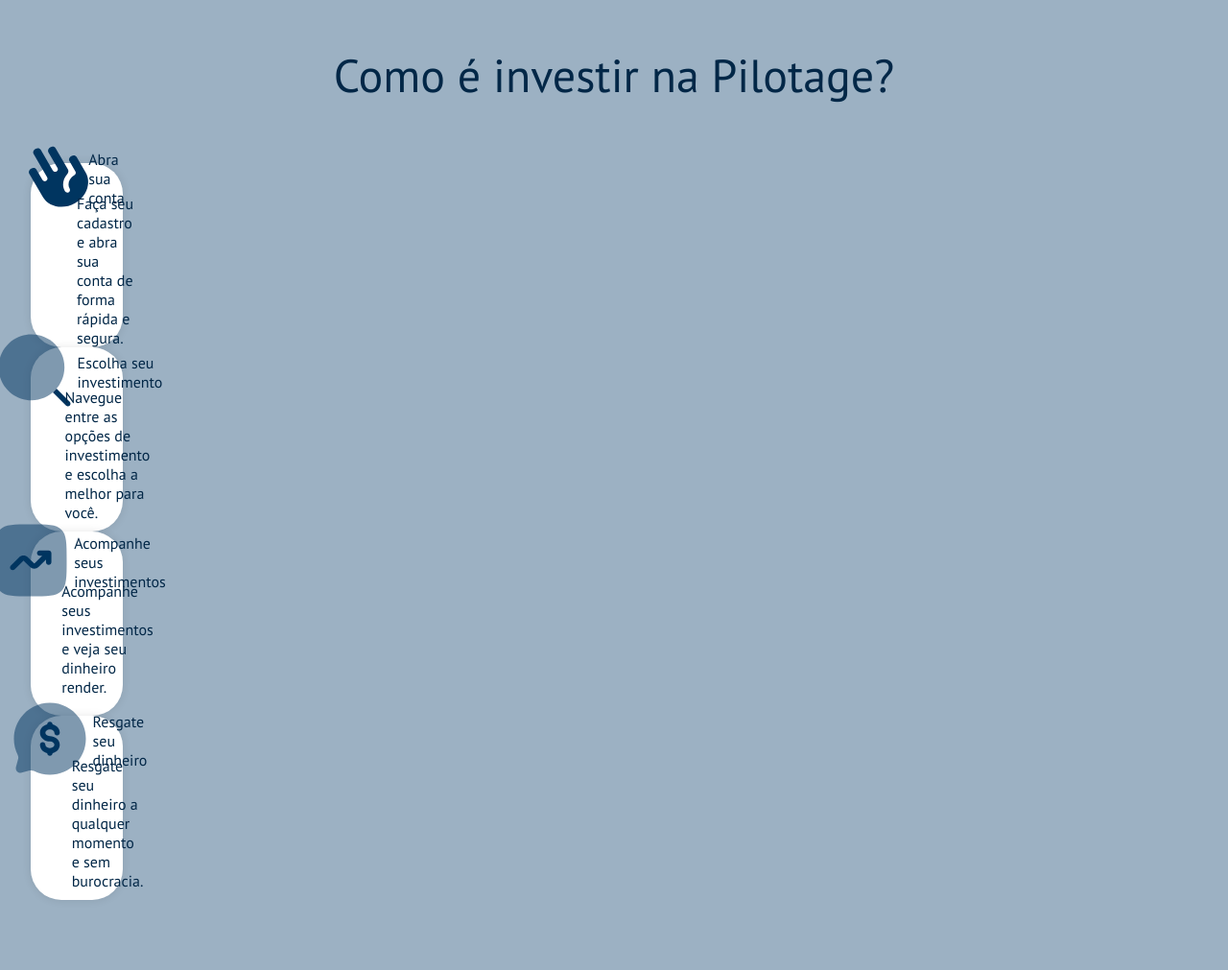
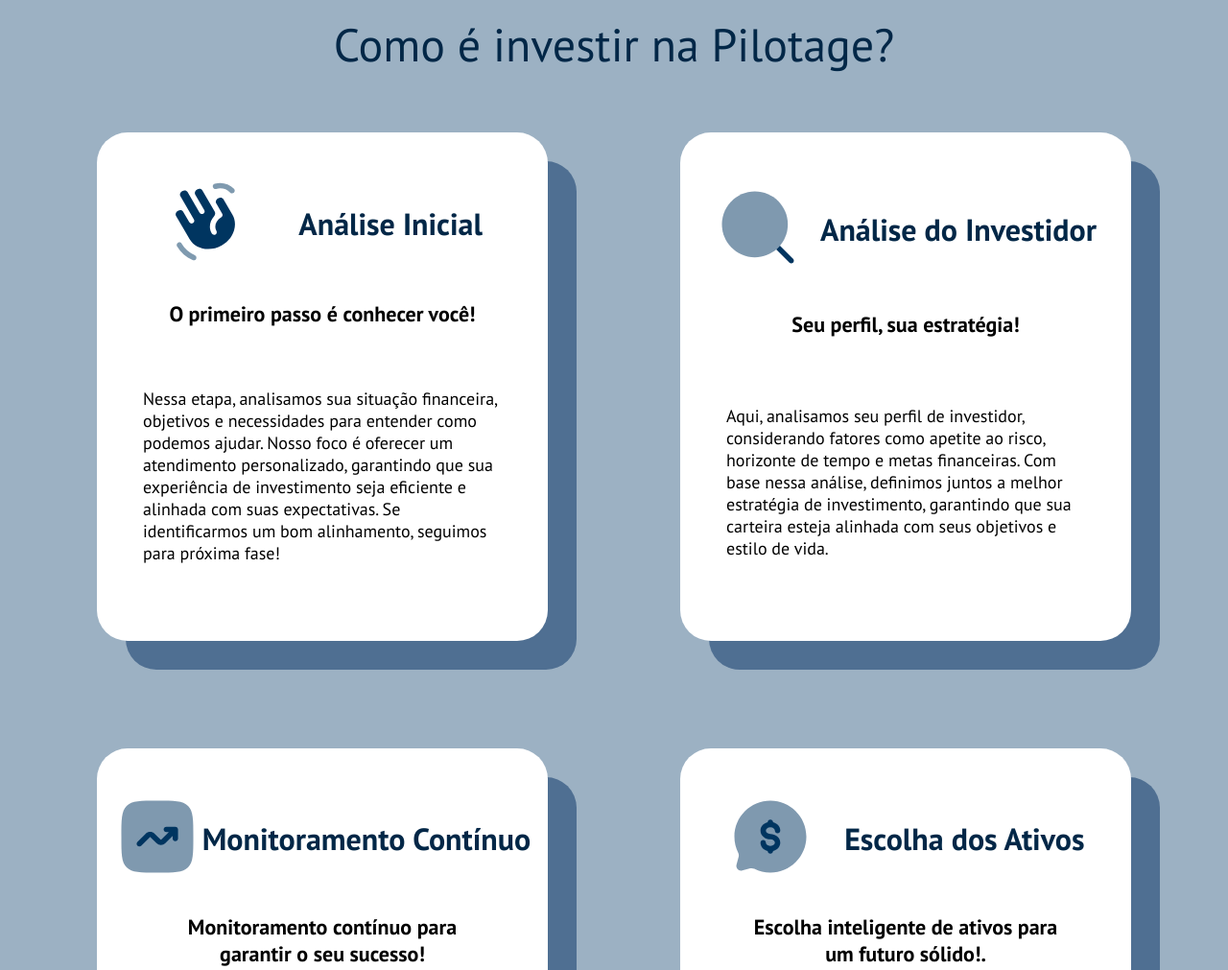
Before and after one commit to mlutegar/PilotageReact, a React app: page / in a window 1280 px wide. Shown: the part 4080-5091 px from the top of the page at 96% size. Built offline with nearby package versions, Linux system fonts and the light colour scheme.

Commit message:
feat: formatação dos cards da sessão como investir

```diff
--- a/public/style.css
+++ b/public/style.css
@@ -20,6 +20,7 @@
     --secundaria: #FFFFFF;
     --destaque: #9CB1C3;
     --detalhe: #79819C;
+    --sombra: #4F6F92;
 }
 
 /* borda vermelha em todos os elementos para debug */
--- a/src/components/Elementos/Cards/CardComoInvestir/CardComoInvestir.jsx
+++ b/src/components/Elementos/Cards/CardComoInvestir/CardComoInvestir.jsx
@@ -1,6 +1,6 @@
 import { CardComoInvestirStyle } from "./Style";
 
-const CardComoInvestir = ({icone, titulo, conteudo}) => {
+const CardComoInvestir = ({icone, titulo, subtitulo, conteudo}) => {
     return (
         <CardComoInvestirStyle>
             <div className={'header'}>
@@ -11,9 +11,13 @@
                     {titulo}
                 </div>
             </div>
+            <div className={'subtitulo'}>
+                {subtitulo}
+            </div>
             <div className={'conteudo'}>
                 {conteudo}
             </div>
+
         </CardComoInvestirStyle>
     );
 }
--- a/src/components/Elementos/Cards/CardComoInvestir/Style.js
+++ b/src/components/Elementos/Cards/CardComoInvestir/Style.js
@@ -1,20 +1,22 @@
 import styled from "styled-components"
 
 export const CardComoInvestirStyle = styled.div`
-    width: 4rem;
-    height: 10rem;
+    width: 27.375rem;
+    height: 31.125rem;
+    flex-shrink: 0;
     background-color: #fff;
     border-radius: 2rem;
     display: flex;
     flex-direction: column;
-    justify-content: center;
+    justify-content: space-evenly;
     align-items: center;
     padding: 1rem;
-    box-shadow: 0px 0px 10px 0px rgba(0,0,0,0.1);
+    box-shadow: 30px 30px 0px var(--sombra);
+;
 
     .header {
         display: flex;
-        justify-content: center;
+        justify-content: space-evenly;
         align-items: center;
         width: 100%;
         height: 2rem;
@@ -24,7 +26,30 @@
         display: flex;
         justify-content: center;
         align-items: center;
-        width: 100%;
-        height: 100%;
+        color: black;
+        font-size: 1.125rem;
+        font-style: normal;
+        font-weight: 400;
+        line-height: normal;
     }
+
+    .titulo {
+        color: var(--primaria);
+        text-align: center;
+        font-size: 2rem;
+        font-style: normal;
+        font-weight: 700;
+        line-height: normal;
+    }
+
+    .subtitulo {
+        color: black;
+        font-size: 1.375rem;
+        font-style: normal;
+        font-weight: 700;
+        line-height: normal;
+        text-align: center;
+        max-width: 20rem;
+    }
+
 `
--- a/src/components/Icones/MaoAberta.jsx
+++ b/src/components/Icones/MaoAberta.jsx
@@ -1,8 +1,16 @@
 const MaoAberta = () => (
-    <svg xmlns="http://www.w3.org/2000/svg" width="62" height="64" viewBox="0 0 62 64" fill="none">
-        <path fillRule="evenodd" clipRule="evenodd"
-              d="M27.9648 2.40627C27.1623 1.02972 24.8226 0.194936 22.4465 1.553C20.0789 2.90611 19.6625 5.29126 20.4513 6.64385L29.9226 22.8855C30.7049 24.2273 30.2515 25.9494 28.9098 26.7319C27.568 27.5142 25.8456 27.0609 25.0634 25.7191L12.435 4.06351C11.6323 2.68696 9.29302 1.85217 6.91676 3.21024C4.54916 4.56335 4.13276 6.9485 4.9215 8.30109L19.1283 32.6637C19.9108 34.0055 19.4574 35.7275 18.1155 36.5101C16.7737 37.2924 15.0516 36.839 14.2692 35.4972L7.95502 24.6694C7.1523 23.2929 4.81301 22.458 2.43675 23.8161C0.0691456 25.1692 -0.347255 27.5544 0.441482 28.907L14.6483 53.2696C20.6818 63.6163 35.5705 66.9736 48.1968 59.7579C60.8144 52.5466 65.2994 38.141 59.2799 27.8184L49.8085 11.5768C49.006 10.2003 46.6668 9.36549 44.2904 10.7235C41.923 12.0767 41.5064 14.4618 42.295 15.8144L48.6093 26.6422C48.9873 27.2902 49.0904 28.0625 48.8965 28.787C48.7023 29.5115 48.2268 30.1287 47.5754 30.5007C41.791 33.8064 40.0184 40.1986 42.5508 44.5411C43.3334 45.8829 42.8796 47.6049 41.5379 48.3875C40.1961 49.1701 38.4741 48.7164 37.6915 47.3746C34.2689 41.5051 35.6519 34.4379 40.0728 29.4425C41.3088 28.046 41.7318 26.0147 40.7924 24.4037L27.9648 2.40627Z"
+    <svg xmlns="http://www.w3.org/2000/svg" width="90" height="90" viewBox="0 0 90 90" fill="none">
+        <path fill-rule="evenodd" clip-rule="evenodd"
+              d="M41.9648 12.4063C41.1623 11.0297 38.8226 10.1949 36.4465 11.553C34.0789 12.9061 33.6625 15.2913 34.4513 16.6438L43.9226 32.8855C44.7049 34.2273 44.2515 35.9494 42.9097 36.7319C41.568 37.5142 39.8456 37.0609 39.0634 35.7191L26.435 14.0635C25.6323 12.687 23.293 11.8522 20.9167 13.2102C18.5491 14.5633 18.1328 16.9485 18.9215 18.3011L33.1283 42.6637C33.9108 44.0055 33.4574 45.7275 32.1155 46.5101C30.7737 47.2924 29.0516 46.839 28.2692 45.4972L21.955 34.6694C21.1523 33.2929 18.813 32.458 16.4367 33.8161C14.0691 35.1692 13.6527 37.5544 14.4415 38.907L28.6483 63.2696C34.6818 73.6163 49.5705 76.9736 62.1968 69.7579C74.8144 62.5466 79.2994 48.141 73.2799 37.8184L63.8085 21.5768C63.006 20.2003 60.6667 19.3655 58.2904 20.7235C55.923 22.0767 55.5064 24.4618 56.295 25.8144L62.6093 36.6422C62.9873 37.2902 63.0904 38.0625 62.8965 38.787C62.7022 39.5115 62.2267 40.1287 61.5754 40.5007C55.791 43.8064 54.0184 50.1986 56.5508 54.5411C57.3334 55.8829 56.8796 57.6049 55.5379 58.3875C54.1961 59.1701 52.4741 58.7164 51.6915 57.3746C48.2689 51.5051 49.6519 44.4379 54.0728 39.4425C55.3088 38.046 55.7318 36.0147 54.7924 34.4037L41.9648 12.4063Z"
               fill="#003560"/>
+        <g opacity="0.5">
+            <path fill-rule="evenodd" clip-rule="evenodd"
+                  d="M16.55 66.9711C17.8918 66.1889 19.6139 66.6423 20.3964 67.984C23.4971 73.3015 28.2374 77.3223 34.0832 79.9315C35.5017 80.5645 36.1383 82.2276 35.5053 83.6463C34.8722 85.0645 33.2091 85.7013 31.7907 85.0683C24.9975 82.0364 19.2982 77.2671 15.5372 70.8175C14.7547 69.4758 15.2082 67.7538 16.55 66.9711Z"
+                  fill="#003560"/>
+            <path fill-rule="evenodd" clip-rule="evenodd"
+                  d="M70.8949 14.7073C67.0927 10.8242 61.6702 9.39196 56.3621 10.9024C54.8681 11.3275 53.3122 10.461 52.8874 8.96697C52.4621 7.47297 53.3287 5.91721 54.8227 5.49211C62.091 3.42403 69.6525 5.39847 74.9141 10.7719C76.0009 11.8817 75.9821 13.6624 74.8721 14.7491C73.7625 15.8359 71.9816 15.8171 70.8949 14.7073Z"
+                  fill="#003560"/>
+        </g>
     </svg>
 );
 
--- a/src/components/Secoes/ComoInvestir/ComoInvestir.jsx
+++ b/src/components/Secoes/ComoInvestir/ComoInvestir.jsx
@@ -13,30 +13,43 @@
                 <TituloPrimario>
                     Como é investir na Pilotage?
                 </TituloPrimario>
-
+                <div className={"cardGrid"}>
+                    <div className={"cardContainer"}>
                         <CardComoInvestir
                             icone={<MaoAberta/>}
-                    titulo={"Abra sua conta"}
-                    conteudo={"Faça seu cadastro e abra sua conta de forma rápida e segura."}
+                            titulo={"Análise Inicial"}
+                            subtitulo={"O primeiro passo é conhecer você!"}
+                            conteudo={"Nessa etapa, analisamos sua situação financeira, objetivos e necessidades para entender como podemos ajudar. Nosso foco é oferecer um atendimento personalizado, garantindo que sua experiência de investimento seja eficiente e alinhada com suas expectativas. Se identificarmos um bom alinhamento, seguimos para próxima fase!"}
                         />
+                    </div>
 
+                    <div className={"cardContainer"}>
                         <CardComoInvestir
                             icone={<Lupa/>}
-                    titulo={"Escolha seu investimento"}
-                    conteudo={"Navegue entre as opções de investimento e escolha a melhor para você."}
+                            titulo={"Análise do Investidor"}
+                            subtitulo={"Seu perfil, sua estratégia!"}
+                            conteudo={"Aqui, analisamos seu perfil de investidor, considerando fatores como apetite ao risco, horizonte de tempo e metas financeiras. Com base nessa análise, definimos juntos a melhor estratégia de investimento, garantindo que sua carteira esteja alinhada com seus objetivos e estilo de vida."}
                         />
+                    </div>
 
+                    <div className={"cardContainer"}>
                         <CardComoInvestir
                             icone={<GraficoSeta/>}
-                    titulo={"Acompanhe seus investimentos"}
-                    conteudo={"Acompanhe seus investimentos e veja seu dinheiro render."}
+                            titulo={"Monitoramento Contínuo"}
+                            subtitulo={"Monitoramento contínuo para garantir o seu sucesso!"}
+                            conteudo={"O investimento não termina na alocação dos ativos. Mensalmente, ou sempre que precisar, realizamos reuniões de acompanhamento para revisar sua carteira e fazer ajustes estratégicos. Além disso, você pode monitorar sua carteira diariamente pela plataforma, garantindo total transparência e controle."}
                         />
+                    </div>
 
+                    <div className={"cardContainer"}>
                         <CardComoInvestir
                             icone={<Dinheiro/>}
-                    titulo={"Resgate seu dinheiro"}
-                    conteudo={"Resgate seu dinheiro a qualquer momento e sem burocracia."}
+                            titulo={"Escolha dos Ativos"}
+                            subtitulo={"Escolha inteligente de ativos para um futuro sólido!."}
+                            conteudo={"Com seu perfil definido, selecionamos os melhores ativos disponíveis, seguindo a Política de Investimentos acordada. Nossa equipe realiza uma gestão de ativos, buscando oportunidades estratégicas para maximizar seus retornos, sempre com transparência e alinhamento aos seus interesses."}
                         />
+                    </div>
+                    </div>
                 </div>
         </ComoInvestirStyle>
 );
--- a/src/components/Secoes/ComoInvestir/Style.js
+++ b/src/components/Secoes/ComoInvestir/Style.js
@@ -16,4 +16,17 @@
         max-width: 1440px;
         margin: 0 auto;
     }
+
+    .cardGrid{
+        display: grid;
+        grid-template-columns: repeat(2, 1fr);
+        row-gap: 7rem;
+    }
+
+    .cardContainer{
+        display: flex;
+        justify-content: center;
+        align-items: center;
+    }
+
 `
--- a/src/components/Secoes/GestaoRecursos/GestaoRecursos.jsx
+++ b/src/components/Secoes/GestaoRecursos/GestaoRecursos.jsx
@@ -26,7 +26,7 @@
                     supervisão da CVM.
                 </TextoCorrido>
             </div>
-
+            <div className={'itens'}>
                 <div className={'item'}>
                     <div>
                         <Cadeado/>
@@ -57,6 +57,7 @@
                     </div>
                 </div>
             </div>
+        </div>
         </GestaoRecursosStyle>
 );
 }
```
Lines whose indentation alone changed are shown as unchanged.
